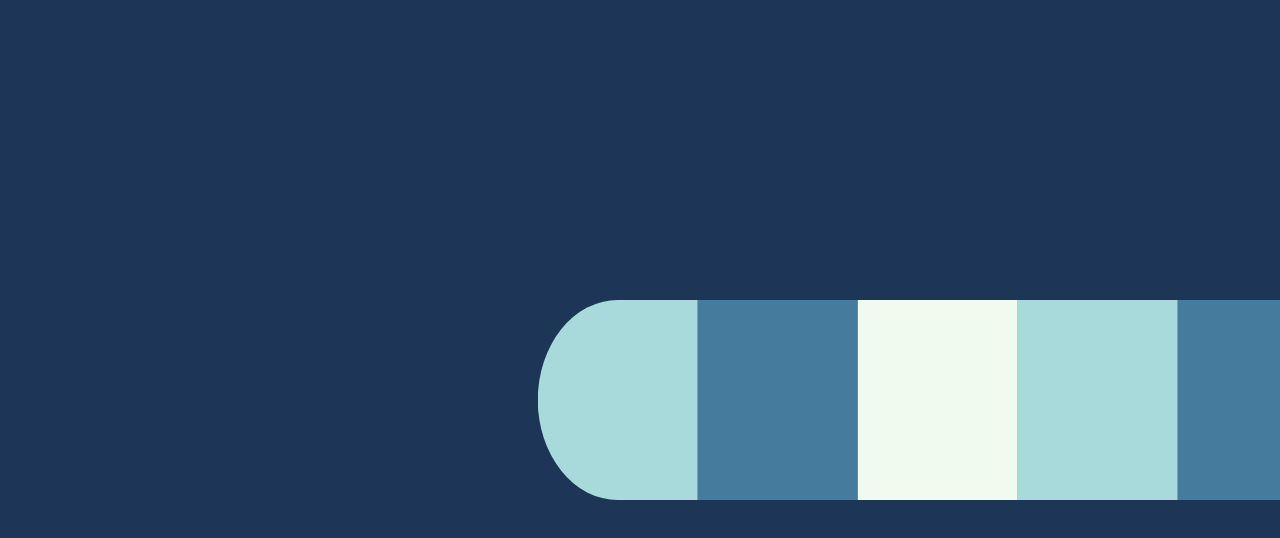
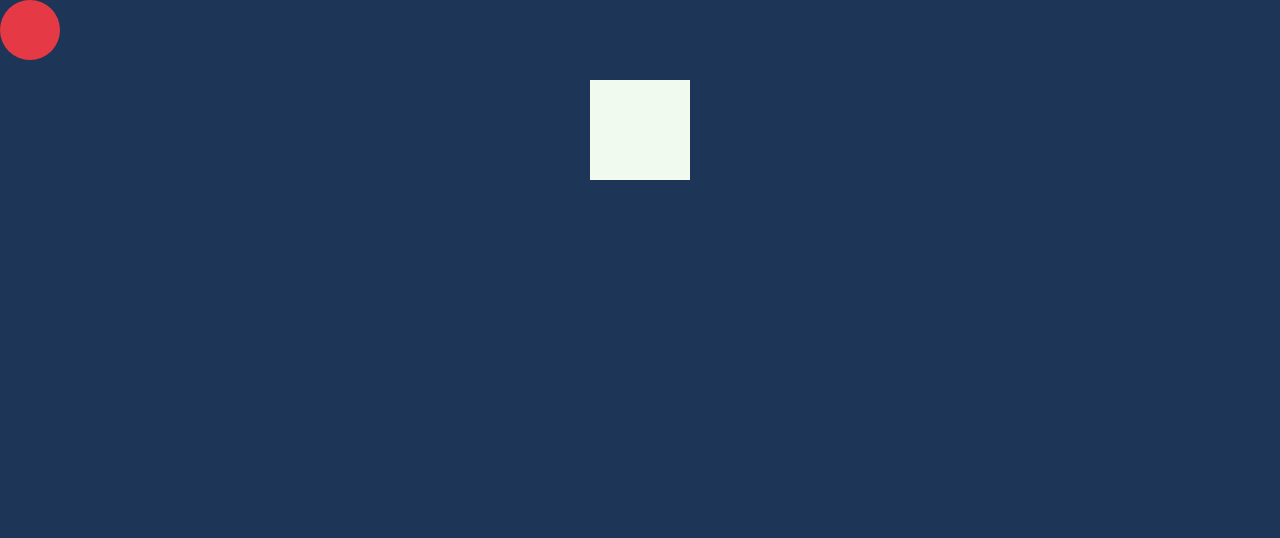
Before and after one commit to rafaelvf/PortfolioII, a Next.js app: page / in a window 1280 px wide. Shown: the top 538 px of the page. Built offline with nearby package versions, Linux system fonts and the light colour scheme.

Commit message:
added frmaer motion correctly

```diff
--- /dev/null
+++ b/components/Basketball.tsx
@@ -0,0 +1,71 @@
+import * as React from "react";
+import { useRef, useState } from "react";
+import { motion } from "framer-motion";
+import styles from "../styles/Basketball.module.scss";
+import Link from "next/link";
+
+export default function Basketball() {
+  const constraintsRef = useRef(null);
+  const [goal, setGoal] = useState(false);
+
+  function handleDragEnd(event: any, info: any) {
+    let hooppos = document.getElementById("hoop")?.getBoundingClientRect();
+    let top = hooppos?.top;
+    let left = hooppos?.left;
+    let right = hooppos?.right;
+    let bottom = hooppos?.bottom;
+    console.log(top, bottom, left, right, "top,left");
+    console.log(info.point.x, info.point.y, "end");
+
+    if (
+      //@ts-ignore
+      info.point.x > left &&
+      //@ts-ignore
+      info.point.x < right &&
+      //@ts-ignore
+      info.point.y > top &&
+      //@ts-ignore
+      info.point.y < bottom
+    ) {
+      console.log("hola");
+      setGoal(true);
+    } else setGoal(false);
+  }
+  //   React.useEffect(() => {
+  //     if (goal) {
+  //       <Link href="/work" />;
+  //     }
+  //   }, [goal]);
+  console.log(goal, "goal");
+  return (
+    <div>
+      <Link href={goal ? "/work" : ""}>
+        <div id="hoop" className={styles.hoop}></div>
+      </Link>
+      <motion.div ref={constraintsRef} className={styles.container}>
+        <motion.div
+          id="ball"
+          drag
+          dragConstraints={constraintsRef}
+          onDragEnd={handleDragEnd}
+          className={styles.ball}
+          dragSnapToOrigin={false}
+          whileDrag={{ scale: 1.2 }}
+        />
+      </motion.div>
+
+      {/* <Link href="/work">
+        <div
+          style={{
+            color: "#000000",
+            position: "absolute",
+            top: "400px",
+            cursor: "pointer",
+          }}
+        >
+          aplastame
+        </div>
+      </Link> */}
+    </div>
+  );
+}
--- a/package.json
+++ b/package.json
@@ -15,6 +15,7 @@
     "@types/react-dom": "18.0.9",
     "eslint": "8.30.0",
     "eslint-config-next": "13.0.7",
+    "framer-motion": "^7.10.3",
     "next": "13.0.7",
     "react": "18.2.0",
     "react-dom": "18.2.0",
--- a/pages/index.tsx
+++ b/pages/index.tsx
@@ -3,6 +3,7 @@ import Image from "next/image";
 import { Inter } from "@next/font/google";
 import styles from "../styles/Home.module.css";
 import Squares from "../components/Squares";
+import Basketball from "../components/Basketball";
 
 const inter = Inter({ subsets: ["latin"] });
 
@@ -16,7 +17,8 @@ export default function Home() {
         <link rel="icon" href="/favicon.ico" />
       </Head>
       <main className={styles.main}>
-        <Squares />
+        {/* <Squares /> */}
+        <Basketball />
       </main>
     </>
   );
--- /dev/null
+++ b/styles/Basketball.module.scss
@@ -0,0 +1,25 @@
+.container {
+  width: 100%;
+  height: 100vh;
+  //border: 1px solid red;
+  position: relative;
+}
+.ball {
+  width: 60px;
+  height: 60px;
+  background-color: var(--red);
+  border-radius: 50%;
+  position: relative;
+  z-index: 2;
+}
+.hoop {
+  position: absolute;
+  width: 100px;
+  height: 100px;
+  background-color: var(--yellow);
+  left: 50%;
+  top: 10%;
+  transform: translate(-50%, 0);
+  cursor: pointer;
+  z-index: 1;
+}
```
Also changed, not shown: pages/work.tsx (added, +24 -0 lines), 1 other file (tests, documents, lock files or other folders).
